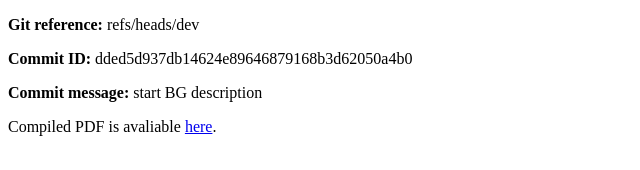
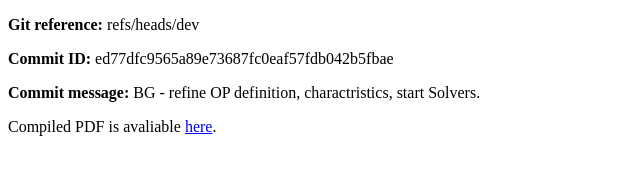
Before and after one commit to YevheniiSemendiak/tud_master_text, a plain HTML site: page index.html in a window 1280 px wide. Shown: the whole page, without its empty margins (0-640 px from the left). Drawn offline with Linux system fonts and the light colour scheme.

Commit message:
BG - refine OP definition, charactristics, start Solvers. ed77dfc9565a89e73687fc0eaf57fdb042b5fbae

```diff
--- a/index.html
+++ b/index.html
@@ -1,7 +1,7 @@
 <!doctype html> <html> <head> <title>Diploma was compiled!</title> </head>
 <body>
     <p><strong>Git reference:</strong> refs/heads/dev</p>
-    <p><strong>Commit ID:</strong> dded5d937db14624e89646879168b3d62050a4b0</p>
-    <p><strong>Commit message:</strong> start BG description</p>
+    <p><strong>Commit ID:</strong> ed77dfc9565a89e73687fc0eaf57fdb042b5fbae</p>
+    <p><strong>Commit message:</strong> BG - refine OP definition, charactristics, start Solvers.</p>
     <p>Compiled PDF is avaliable <a href="https://github.com/YevheniiSemendiak/tud_master_text/blob/gh-pages/semendiak_thesis.pdf">here</a>.</p>
 </body></html>
```
Also changed, not shown: 1 other file.
